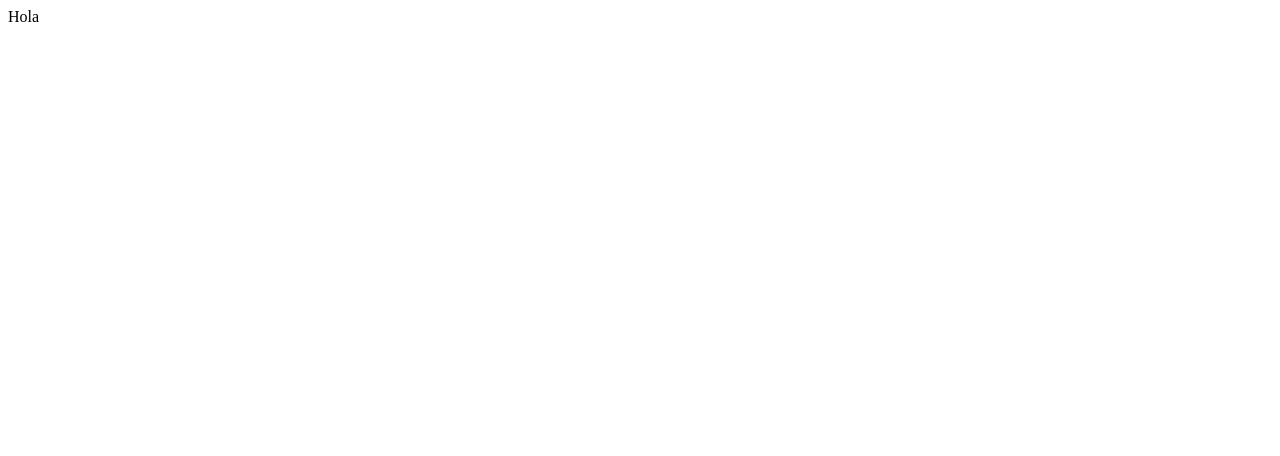
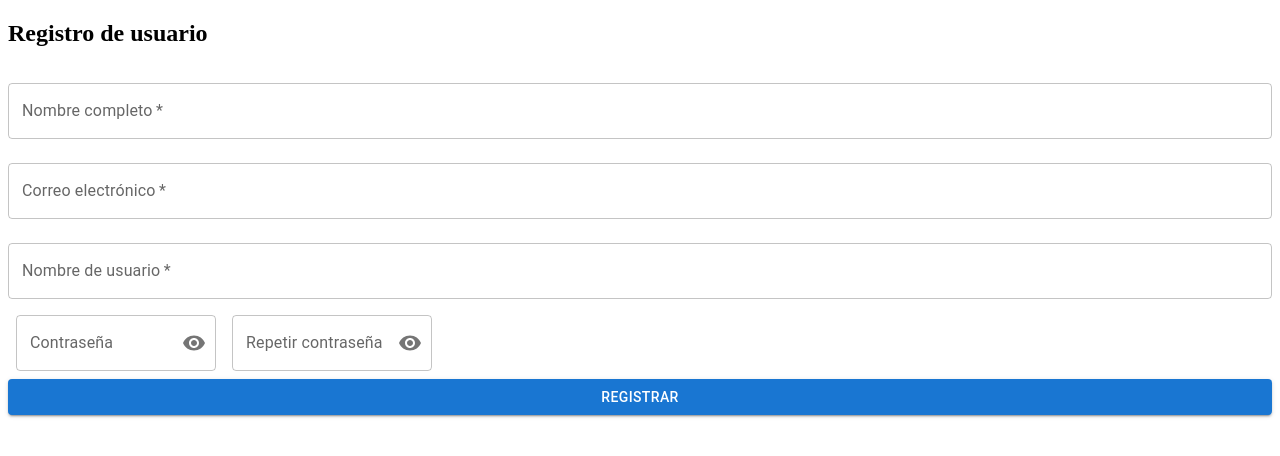
Before and after one commit to No-Country-simulation/s16-17-t-python-react, a React (Vite) app in the folder frontend/: page /register in a window 1280 px wide. Shown: the top 456 px of the page. Built offline with nearby package versions, Linux system fonts and the light colour scheme.

Commit message:
first commit

```diff
--- a/frontend/package.json
+++ b/frontend/package.json
@@ -18,12 +18,15 @@
 		"@mui/material": "^5.16.0",
 		"react": "^18.3.1",
 		"react-dom": "^18.3.1",
+		"react-router-dom": "^6.24.1",
+		"validator": "^13.12.0",
 		"zustand": "^4.5.4"
 	},
 	"devDependencies": {
 		"@eslint/js": "^9.6.0",
 		"@types/react": "^18.3.3",
 		"@types/react-dom": "^18.3.0",
+		"@types/validator": "^13.12.0",
 		"@vitejs/plugin-react-swc": "^3.5.0",
 		"eslint": "^8.57.0",
 		"eslint-plugin-react": "^7.34.3",
--- a/frontend/src/App.jsx
+++ b/frontend/src/App.jsx
@@ -1,7 +1,18 @@
+import { Suspense } from 'react'
 import './App.css'
+import { BrowserRouter as Router } from 'react-router-dom'
+import { AppRouter } from './Router'
 
 function App() {
-	return <>Hola</>
+	return (
+		<>
+			<Router>
+				<Suspense>
+					<AppRouter />
+				</Suspense>
+			</Router>
+		</>
+	)
 }
 
 export default App
--- /dev/null
+++ b/frontend/src/Router.jsx
@@ -0,0 +1,11 @@
+import React from 'react'
+import { Route, Routes } from 'react-router-dom'
+import { routes } from './routerConfig'
+
+export const AppRouter = () => (
+	<Routes>
+		{routes.map((route, index) => (
+			<Route key={index} path={route.path} element={route.element} />
+		))}
+	</Routes>
+)
--- /dev/null
+++ b/frontend/src/components/Register/Register.jsx
@@ -0,0 +1,225 @@
+import React, { useState } from 'react'
+import TextField from '@mui/material/TextField'
+import Button from '@mui/material/Button'
+import Alert from '@mui/material/Alert'
+import FormControl from '@mui/material/FormControl'
+import InputLabel from '@mui/material/InputLabel'
+import OutlinedInput from '@mui/material/OutlinedInput'
+import InputAdornment from '@mui/material/InputAdornment'
+import IconButton from '@mui/material/IconButton'
+import Visibility from '@mui/icons-material/Visibility'
+import VisibilityOff from '@mui/icons-material/VisibilityOff'
+import validator from 'validator' // Importación de validator
+
+const MIN_PASSWORD_LENGTH = 8
+const MIN_USERNAME_LENGTH = 6
+const RESERVED_USERNAMES = ['admin', 'root', 'invitado']
+
+// Simular una llamada a la API para verificar si el correo electrónico ya está registrado.
+const checkEmailAvailability = async (email) => {
+	const registeredEmails = [
+		'user1@example.com',
+		'user2@example.com',
+		'user3@example.com',
+	] // Estos son solo ejemplos.
+	return registeredEmails.includes(email)
+}
+
+const isValidUsername = (username) => {
+	const validChars = /^[a-zA-Z0-9_-]+$/
+	return validChars.test(username) && !RESERVED_USERNAMES.includes(username)
+}
+
+const isValidEmail = (email) => validator.isEmail(email)
+
+export const RegisterComponente = () => {
+	const [name, setName] = useState('')
+	const [email, setEmail] = useState('')
+	const [username, setUsername] = useState('')
+	const [showPassword, setShowPassword] = useState(false)
+	const [showConfirmPassword, setShowConfirmPassword] = useState(false)
+	const [password, setPassword] = useState('')
+	const [confirmPassword, setConfirmPassword] = useState('')
+	const [error, setError] = useState('')
+
+	const handleClickShowPassword = () => setShowPassword((show) => !show)
+	const handleClickShowConfirmPassword = () =>
+		setShowConfirmPassword((show) => !show)
+
+	const handleMouseDownPassword = (event) => {
+		event.preventDefault()
+	}
+
+	const handleRegister = async () => {
+		if (name.trim() === '') {
+			setError('El nombre completo es obligatorio.')
+			return
+		}
+
+		if (username.length < MIN_USERNAME_LENGTH) {
+			setError(
+				`El nombre de usuario debe tener al menos ${MIN_USERNAME_LENGTH} caracteres.`
+			)
+			return
+		}
+
+		if (!isValidUsername(username)) {
+			setError(
+				'El nombre de usuario contiene caracteres inválidos o es una palabra reservada.'
+			)
+			return
+		}
+
+		if (!isValidEmail(email)) {
+			setError('El correo electrónico no es válido.')
+			return
+		}
+
+		if (await checkEmailAvailability(email)) {
+			setError('El correo electrónico ya está registrado.')
+			return
+		}
+
+		if (password.length < MIN_PASSWORD_LENGTH) {
+			setError(
+				`La contraseña debe tener al menos ${MIN_PASSWORD_LENGTH} caracteres.`
+			)
+			return
+		}
+
+		const hasUpperCase = /[A-Z]/.test(password)
+		const hasLowerCase = /[a-z]/.test(password)
+		const hasNumbers = /\d/.test(password)
+		const hasNonalphas = /\W/.test(password)
+
+		if (!hasUpperCase || !hasLowerCase || !hasNumbers || !hasNonalphas) {
+			setError(
+				'La contraseña debe contener mayúsculas, minúsculas, números y caracteres especiales.'
+			)
+			return
+		}
+
+		if (password !== confirmPassword) {
+			setError('Las contraseñas no coinciden.')
+			return
+		}
+
+		// Aquí iría el código para registrar al usuario si el correo electrónico está disponible.
+		console.log('Registrando usuario:', { name, email, username })
+		setError('')
+		// Reiniciar el formulario
+		setName('')
+		setEmail('')
+		setUsername('')
+		setPassword('')
+		setConfirmPassword('')
+	}
+
+	return (
+		<>
+			<h2>Registro de usuario</h2>
+			<TextField
+				required
+				id="outlined-required-name"
+				label="Nombre completo"
+				value={name}
+				onChange={(e) => setName(e.target.value)}
+				fullWidth
+				margin="normal"
+			/>
+			<TextField
+				required
+				id="outlined-required-email"
+				label="Correo electrónico"
+				value={email}
+				onChange={(e) => setEmail(e.target.value)}
+				fullWidth
+				margin="normal"
+			/>
+			<TextField
+				required
+				id="outlined-required-username"
+				label="Nombre de usuario"
+				value={username}
+				onChange={(e) => setUsername(e.target.value)}
+				fullWidth
+				margin="normal"
+			/>
+			<FormControl
+				sx={{ m: 1, width: '25ch' }}
+				variant="outlined"
+				fullWidth
+				margin="normal"
+			>
+				<InputLabel htmlFor="outlined-adornment-password">
+					Contraseña
+				</InputLabel>
+				<OutlinedInput
+					id="outlined-adornment-password"
+					type={showPassword ? 'text' : 'password'}
+					value={password}
+					onChange={(e) => setPassword(e.target.value)}
+					endAdornment={
+						<InputAdornment position="end">
+							<IconButton
+								aria-label="toggle password visibility"
+								onClick={handleClickShowPassword}
+								onMouseDown={handleMouseDownPassword}
+								edge="end"
+							>
+								{showPassword ?
+									<VisibilityOff />
+								:	<Visibility />}
+							</IconButton>
+						</InputAdornment>
+					}
+					label="Password"
+				/>
+			</FormControl>
+			<FormControl
+				sx={{ m: 1, width: '25ch' }}
+				variant="outlined"
+				fullWidth
+				margin="normal"
+			>
+				<InputLabel htmlFor="outlined-adornment-confirm-password">
+					Repetir contraseña
+				</InputLabel>
+				<OutlinedInput
+					id="outlined-adornment-confirm-password"
+					type={showConfirmPassword ? 'text' : 'password'}
+					value={confirmPassword}
+					onChange={(e) => setConfirmPassword(e.target.value)}
+					endAdornment={
+						<InputAdornment position="end">
+							<IconButton
+								aria-label="toggle confirm password visibility"
+								onClick={handleClickShowConfirmPassword}
+								onMouseDown={handleMouseDownPassword}
+								edge="end"
+							>
+								{showConfirmPassword ?
+									<VisibilityOff />
+								:	<Visibility />}
+							</IconButton>
+						</InputAdornment>
+					}
+					label="Confirm Password"
+				/>
+			</FormControl>
+			<Button
+				variant="contained"
+				color="primary"
+				onClick={handleRegister}
+				fullWidth
+			>
+				Registrar
+			</Button>
+			{error && (
+				<Alert severity="error" style={{ marginTop: '20px' }}>
+					{error}
+				</Alert>
+			)}
+		</>
+	)
+}
--- /dev/null
+++ b/frontend/src/routerConfig.jsx
@@ -0,0 +1,9 @@
+import React from 'react'
+import { RegisterComponente } from './components/Register/Register'
+
+export const routes = [
+	{
+		path: 'register',
+		element: <RegisterComponente />,
+	},
+]
```
Also changed, not shown: 2 other files (tests, documents, lock files or other folders).
